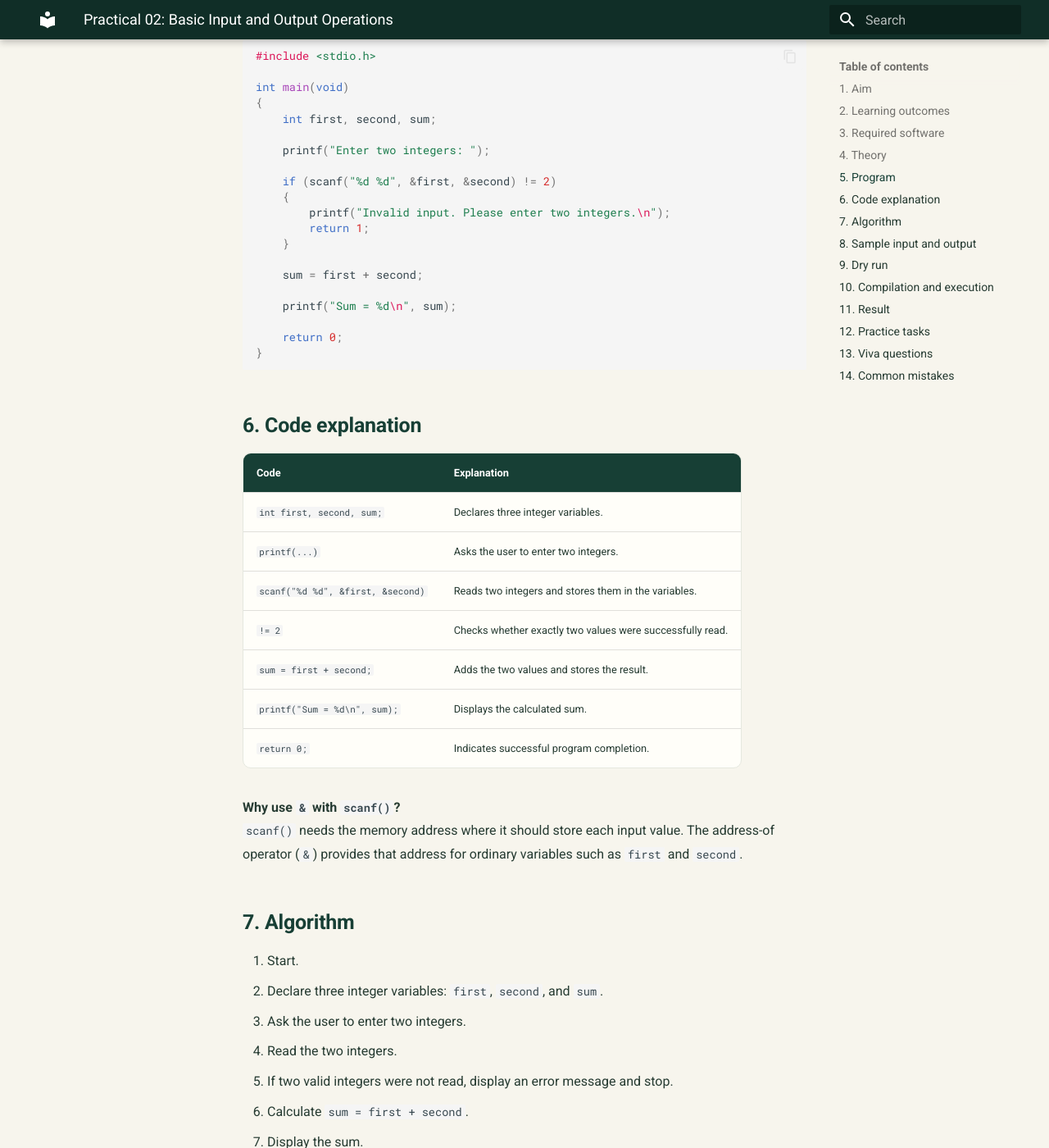
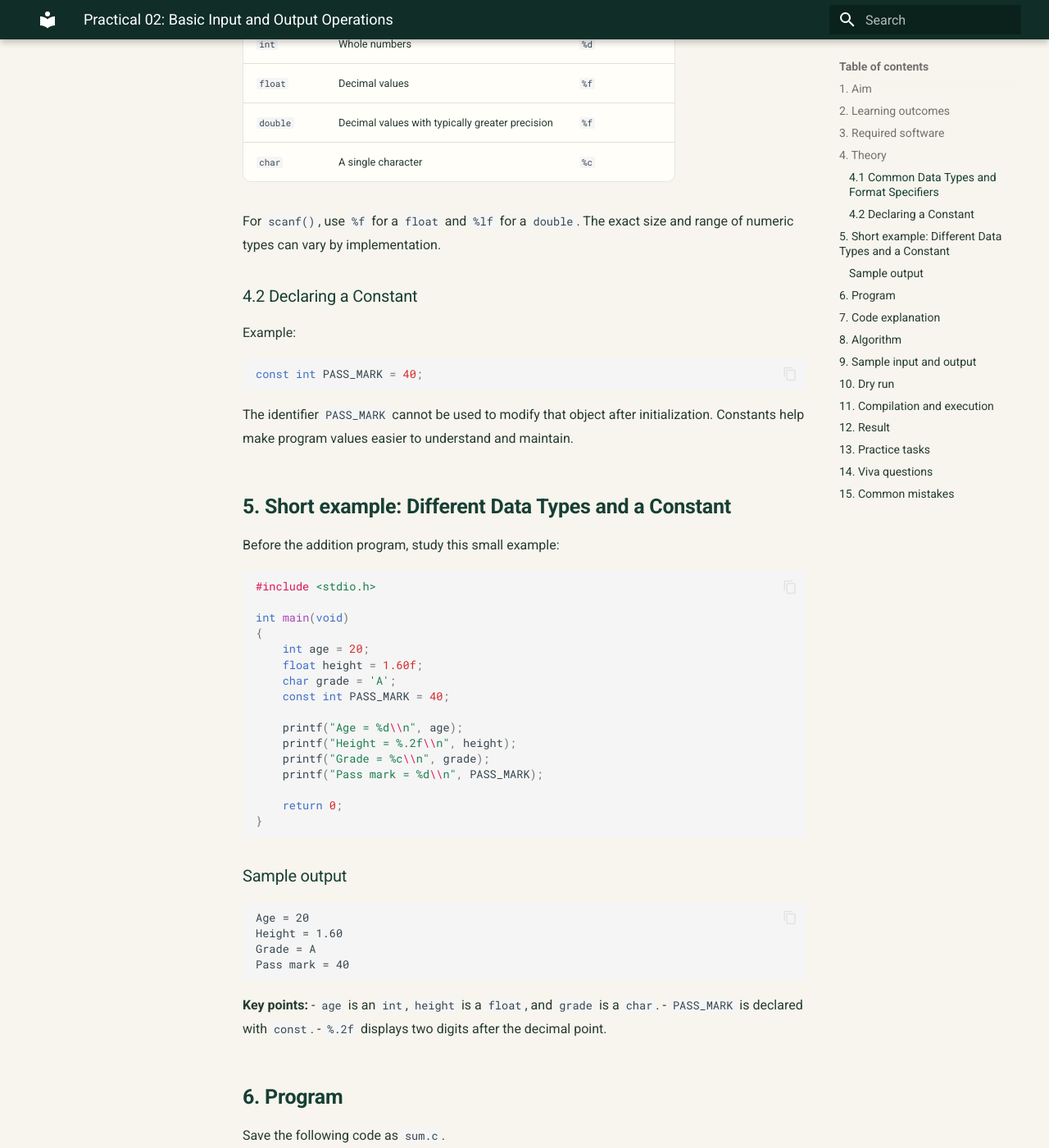
Before and after one commit to taimiyatahsin0-png/nu-cse-notes-store, an MkDocs documentation site: the page built from docs/subjects/spl-lab/02-basic-input-output-and-addition.md, in a window 1280 px wide and 1400 px high, scrolled down 1716 px. Shown: the whole window at 82% size. Built offline with MkDocs 1.6.1 and Material for MkDocs 9.7.7, drawn with Linux system fonts in a browser that asks for light colours; some of the changed text lies outside the part shown.

Commit message:
Expand input output practical with constants and data types

````diff
--- a/docs/subjects/spl-lab/02-basic-input-output-and-addition.md
+++ b/docs/subjects/spl-lab/02-basic-input-output-and-addition.md
@@ -38,7 +38,65 @@ A C program can receive data from the user and display a result.
 
 For an integer variable, the `%d` format specifier is used with `scanf()` and `printf()`. The address operator (`&`) is used in `scanf()` to pass the address of each variable.
 
-## 5. Program
+### 4.1 Common Data Types and Format Specifiers
+
+| Data type | Typical use | `printf()` format |
+|---|---|---|
+| `int` | Whole numbers | `%d` |
+| `float` | Decimal values | `%f` |
+| `double` | Decimal values with typically greater precision | `%f` |
+| `char` | A single character | `%c` |
+
+For `scanf()`, use `%f` for a `float` and `%lf` for a `double`. The exact size and range of numeric types can vary by implementation.
+
+### 4.2 Declaring a Constant
+
+Example:
+
+```c
+const int PASS_MARK = 40;
+```
+
+The identifier `PASS_MARK` cannot be used to modify that object after initialization. Constants help make program values easier to understand and maintain.
+
+## 5. Short example: Different Data Types and a Constant
+
+Before the addition program, study this small example:
+
+```c
+#include <stdio.h>
+
+int main(void)
+{
+    int age = 20;
+    float height = 1.60f;
+    char grade = 'A';
+    const int PASS_MARK = 40;
+
+    printf("Age = %d\\n", age);
+    printf("Height = %.2f\\n", height);
+    printf("Grade = %c\\n", grade);
+    printf("Pass mark = %d\\n", PASS_MARK);
+
+    return 0;
+}
+```
+
+### Sample output
+
+```text
+Age = 20
+Height = 1.60
+Grade = A
+Pass mark = 40
+```
+
+**Key points:**
+- `age` is an `int`, `height` is a `float`, and `grade` is a `char`.
+- `PASS_MARK` is declared with `const`.
+- `%.2f` displays two digits after the decimal point.
+
+## 6. Program
 
 Save the following code as `sum.c`.
 
@@ -80,7 +138,7 @@ int main(void)
 **Why use `&` with `scanf()`?**
 `scanf()` needs the memory address where it should store each input value. The address-of operator (`&`) provides that address for ordinary variables such as `first` and `second`.
 
-## 7. Algorithm
+## 8. Algorithm
 
 1. Start.
 2. Declare three integer variables: `first`, `second`, and `sum`.
@@ -164,7 +222,7 @@ It returns the number of input items successfully assigned (or a negative value
 **Q7. Which operator performs addition in C?**
 The plus operator (`+`).
 
-## 14. Common mistakes
+## 15. Common mistakes
 
 - Forgetting `&` before ordinary variable names in `scanf()`.
 - Using `%f` instead of `%d` for an `int`.
````
Also changed, not shown: other parts of docs/subjects/spl-lab/02-basic-input-output-and-addition.md (+7 -7 lines).
